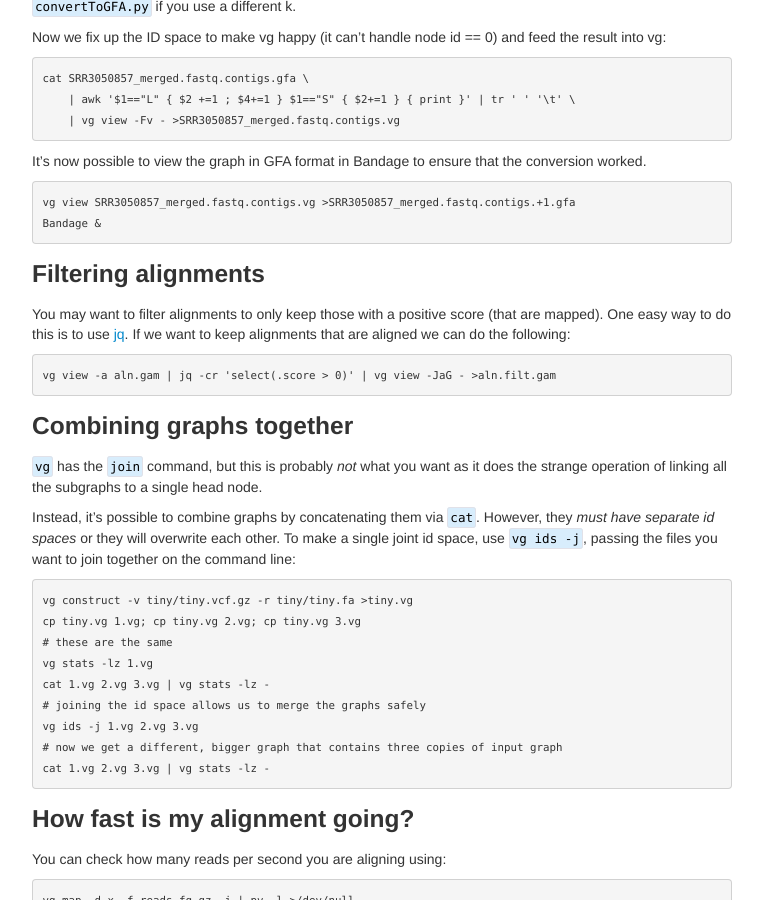
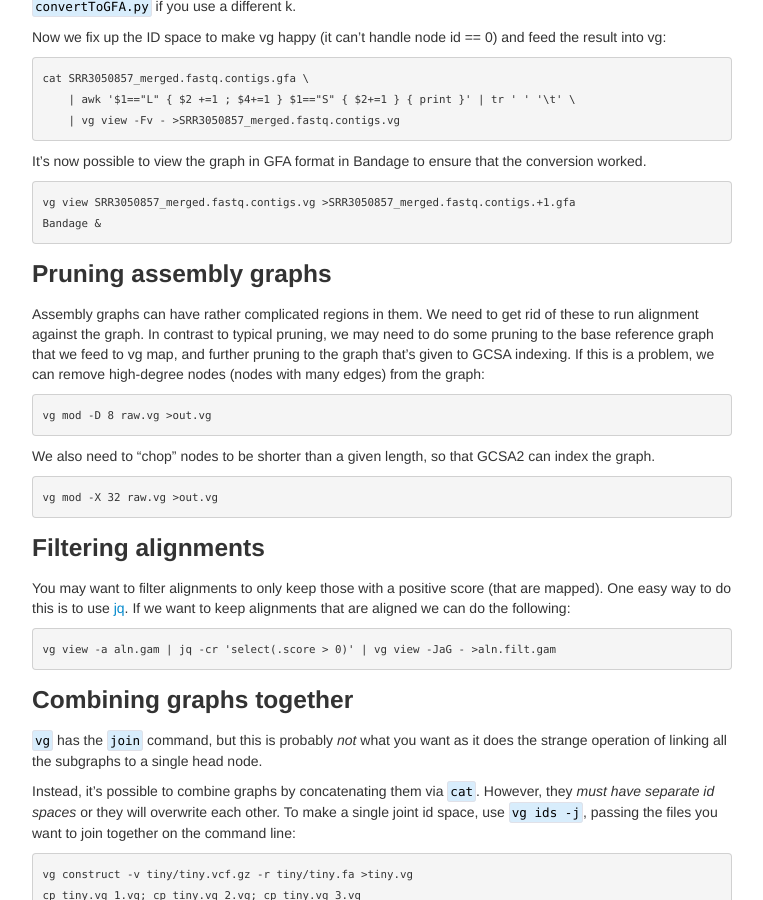
Before and after one commit to GTPB/CPANG19, a Jekyll site: the page built from pages/bacteria.md, in a window 1280 px wide and 900 px high, scrolled down 1483 px. Shown: the whole window, without its empty margins (258-1021 px from the left). Built offline with Jekyll 4.4.1, drawn with Linux system fonts in a browser that asks for light colours.

Commit message:
update hints about assembly

````diff
--- a/pages/bacteria.md
+++ b/pages/bacteria.md
@@ -73,6 +73,22 @@ vg view SRR3050857_merged.fastq.contigs.vg >SRR3050857_merged.fastq.contigs.+1.g
 Bandage &
 ```
 
+### Pruning assembly graphs
+
+Assembly graphs can have rather complicated regions in them. We need to get rid of these to run alignment against the graph.
+In contrast to typical pruning, we may need to do some pruning to the base reference graph that we feed to vg map, and further pruning to the graph that's given to GCSA indexing.
+If this is a problem, we can remove high-degree nodes (nodes with many edges) from the graph:
+
+```
+vg mod -D 8 raw.vg >out.vg
+```
+
+We also need to "chop" nodes to be shorter than a given length, so that GCSA2 can index the graph.
+
+```
+vg mod -X 32 raw.vg >out.vg
+```
+
 ### Filtering alignments
 
 You may want to filter alignments to only keep those with a positive score (that are mapped). One easy way to do this is to use [jq](https://stedolan.github.io/jq/). If we want to keep alignments that are aligned we can do the following:
````
